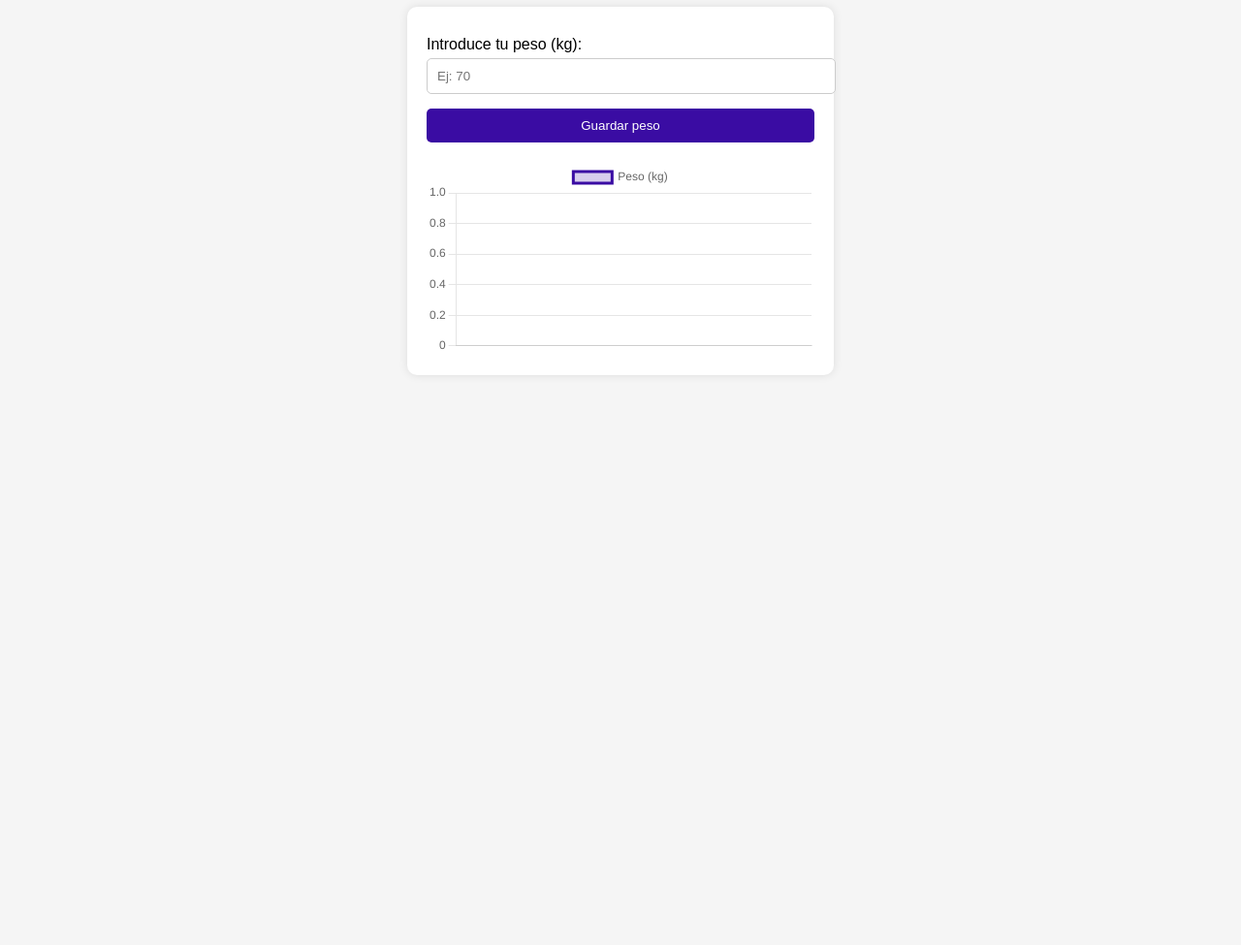
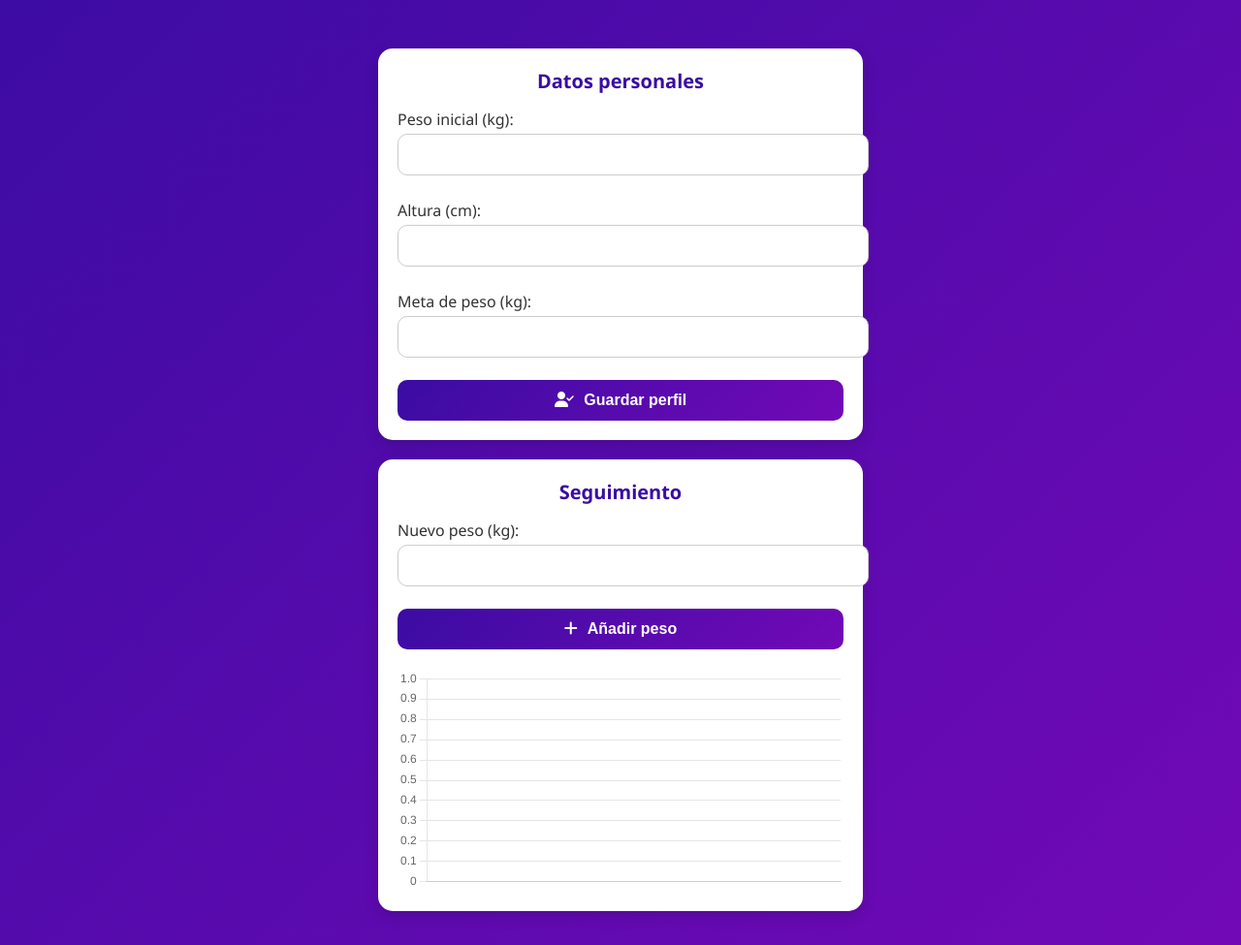
Before and after one commit to sscor77/Daily-Weigh-Buddy, a plain HTML site: page index.html in a window 1280 px wide. Shown: the part 93-1068 px from the top of the page at 97% size. Before the commit the page ends 800 px from the top, so only its background shows below. Drawn offline with nearby package versions, Linux system fonts and the light colour scheme.

Commit message:
Update index.html

```diff
--- a/index.html
+++ b/index.html
@@ -5,81 +5,56 @@
   <meta name="viewport" content="width=device-width, initial-scale=1.0">
   <title>WeighBuddy</title>
 
-  <!-- Manifest y tema -->
+  <!-- Manifest y colores -->
   <link rel="manifest" href="manifest.json">
   <meta name="theme-color" content="#3a0ca3">
 
-  <!-- Estilos -->
+  <!-- Iconos -->
   <link rel="stylesheet" href="https://cdnjs.cloudflare.com/ajax/libs/font-awesome/6.4.0/css/all.min.css">
-  <style>
-    body {
-      font-family: Arial, sans-serif;
-      margin: 0;
-      padding: 20px;
-      background: #f5f5f5;
-    }
-    h1 {
-      text-align: center;
-      color: #3a0ca3;
-    }
-    .container {
-      max-width: 400px;
-      margin: auto;
-      background: white;
-      padding: 20px;
-      border-radius: 10px;
-      box-shadow: 0 0 10px rgba(0,0,0,0.1);
-    }
-    label {
-      display: block;
-      margin: 10px 0 5px;
-    }
-    input {
-      width: 100%;
-      padding: 10px;
-      margin-bottom: 15px;
-      border: 1px solid #ccc;
-      border-radius: 5px;
-    }
-    button {
-      width: 100%;
-      padding: 10px;
-      background: #3a0ca3;
-      color: white;
-      border: none;
-      border-radius: 5px;
-      cursor: pointer;
-    }
-    button:hover {
-      background: #5f0fbf;
-    }
-    #results {
-      margin-top: 20px;
-      text-align: center;
-    }
-    canvas {
-      margin-top: 20px;
-      max-width: 100%;
-    }
-  </style>
+
+  <!-- Estilos externos -->
+  <link rel="stylesheet" href="style.css">
 </head>
 <body>
-  <h1>WeighBuddy</h1>
-  <div class="container">
-    <label for="weight">Introduce tu peso (kg):</label>
-    <input type="number" id="weight" placeholder="Ej: 70">
-    <button onclick="addWeight()">Guardar peso</button>
+  <header>
+    <h1><i class="fa-solid fa-weight-scale"></i> WeighBuddy</h1>
+    <p>Tu compañero para seguir tu progreso</p>
+  </header>
 
-    <div id="results"></div>
-    <canvas id="weightChart"></canvas>
-  </div>
+  <main>
+    <section class="card">
+      <h2>Datos personales</h2>
+      <label for="startWeight">Peso inicial (kg):</label>
+      <input type="number" id="startWeight">
+
+      <label for="height">Altura (cm):</label>
+      <input type="number" id="height">
+
+      <label for="goal">Meta de peso (kg):</label>
+      <input type="number" id="goal">
+
+      <button onclick="saveProfile()"><i class="fa-solid fa-user-check"></i> Guardar perfil</button>
+    </section>
+
+    <section class="card">
+      <h2>Seguimiento</h2>
+      <label for="weight">Nuevo peso (kg):</label>
+      <input type="number" id="weight">
+      <button onclick="addWeight()"><i class="fa-solid fa-plus"></i> Añadir peso</button>
+
+      <div id="results"></div>
+      <canvas id="weightChart"></canvas>
+    </section>
+  </main>
 
   <!-- Chart.js -->
   <script src="https://cdn.jsdelivr.net/npm/chart.js"></script>
 
-  <!-- App -->
+  <!-- Lógica -->
   <script>
+    let profile = JSON.parse(localStorage.getItem("profile")) || { startWeight: null, height: null, goal: null };
     let weights = JSON.parse(localStorage.getItem("weights")) || [];
+
     const ctx = document.getElementById("weightChart").getContext("2d");
     let chart = new Chart(ctx, {
       type: "line",
@@ -90,10 +65,26 @@
           data: weights,
           borderColor: "#3a0ca3",
           backgroundColor: "rgba(58,12,163,0.2)",
-          fill: true
+          fill: true,
+          tension: 0.3,
+          pointRadius: 5,
+          pointBackgroundColor: "#7209b7"
         }]
+      },
+      options: {
+        plugins: {
+          legend: { display: false }
+        }
       }
     });
+
+    function saveProfile() {
+      profile.startWeight = parseFloat(document.getElementById("startWeight").value);
+      profile.height = parseFloat(document.getElementById("height").value);
+      profile.goal = parseFloat(document.getElementById("goal").value);
+      localStorage.setItem("profile", JSON.stringify(profile));
+      updateResults();
+    }
 
     function addWeight() {
       const weightInput = document.getElementById("weight");
@@ -102,7 +93,6 @@
         weights.push(weight);
         localStorage.setItem("weights", JSON.stringify(weights));
         updateChart();
-        document.getElementById("results").innerText = `Último peso: ${weight} kg`;
         weightInput.value = "";
       }
     }
@@ -111,8 +101,24 @@
       chart.data.labels = weights.map((_, i) => `Día ${i+1}`);
       chart.data.datasets[0].data = weights;
       chart.update();
+      updateResults();
     }
 
+    function updateResults() {
+      if (profile.startWeight && profile.goal) {
+        const last = weights[weights.length - 1] || profile.startWeight;
+        const diff = last - profile.goal;
+        const resultText = diff > 0
+          ? `Te faltan ${diff.toFixed(1)} kg para tu meta.`
+          : `¡Has alcanzado tu meta! 🎉`;
+        document.getElementById("results").innerText =
+          `Último peso: ${last} kg\n${resultText}`;
+      }
+    }
+
+    if (profile.startWeight) document.getElementById("startWeight").value = profile.startWeight;
+    if (profile.height) document.getElementById("height").value = profile.height;
+    if (profile.goal) document.getElementById("goal").value = profile.goal;
     updateChart();
   </script>
 
```
